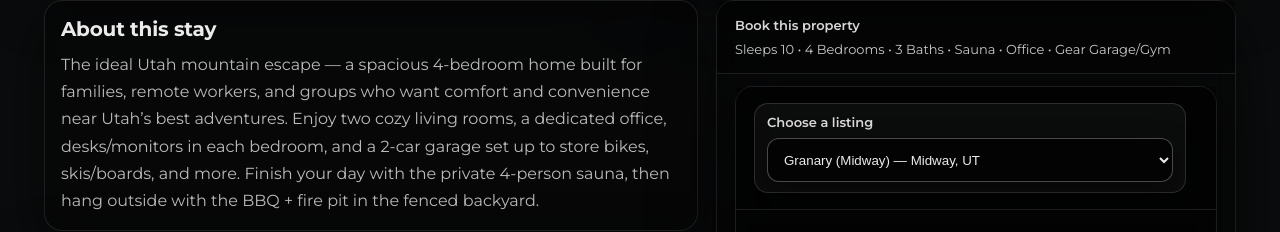
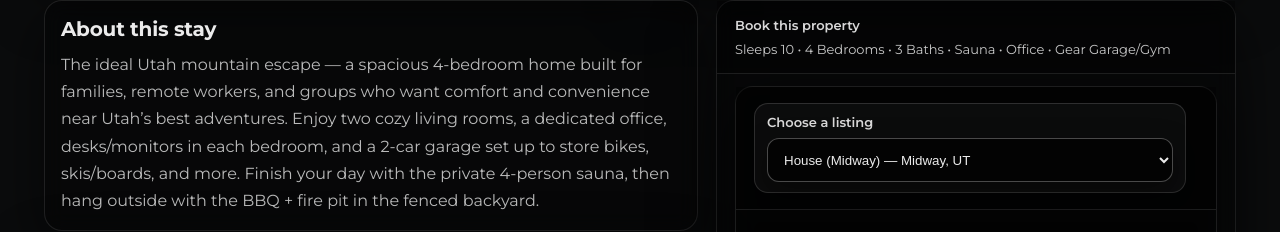
Before and after one commit to TimBlew/Roamstead-booking, a Next.js app: page /listings/house-midway in a window 1280 px wide. Shown: the part 2872-3104 px from the top of the page. Built offline with nearby package versions, Linux system fonts and the light colour scheme.

Commit message:
fixed midway house default calendar

```diff
--- a/app/listings/house-midway/page.tsx
+++ b/app/listings/house-midway/page.tsx
@@ -208,7 +208,8 @@ export default function Page() {
                 </div>
 
                 <div className="bookingGrid">
-                  <BookingSection />
+                  {/* ✅ Force the calendar to "House (Midway)" */}
+                  <BookingSection defaultListingId={455635} key="house-midway-455635" />
                   <div className="bookingHint">
                     Cancellation policies vary by channel (Airbnb/VRBO/Booking/Direct).
                   </div>
```
